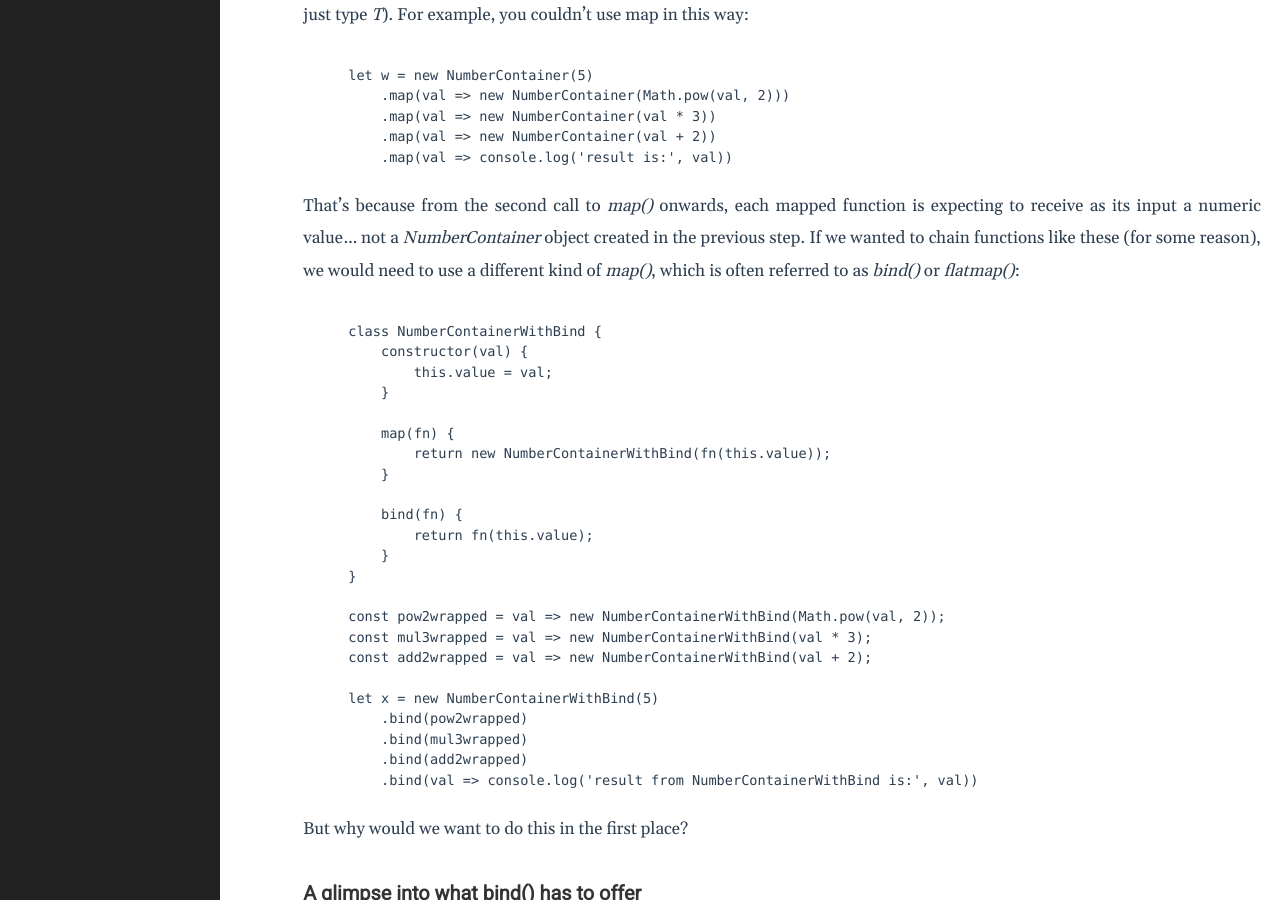
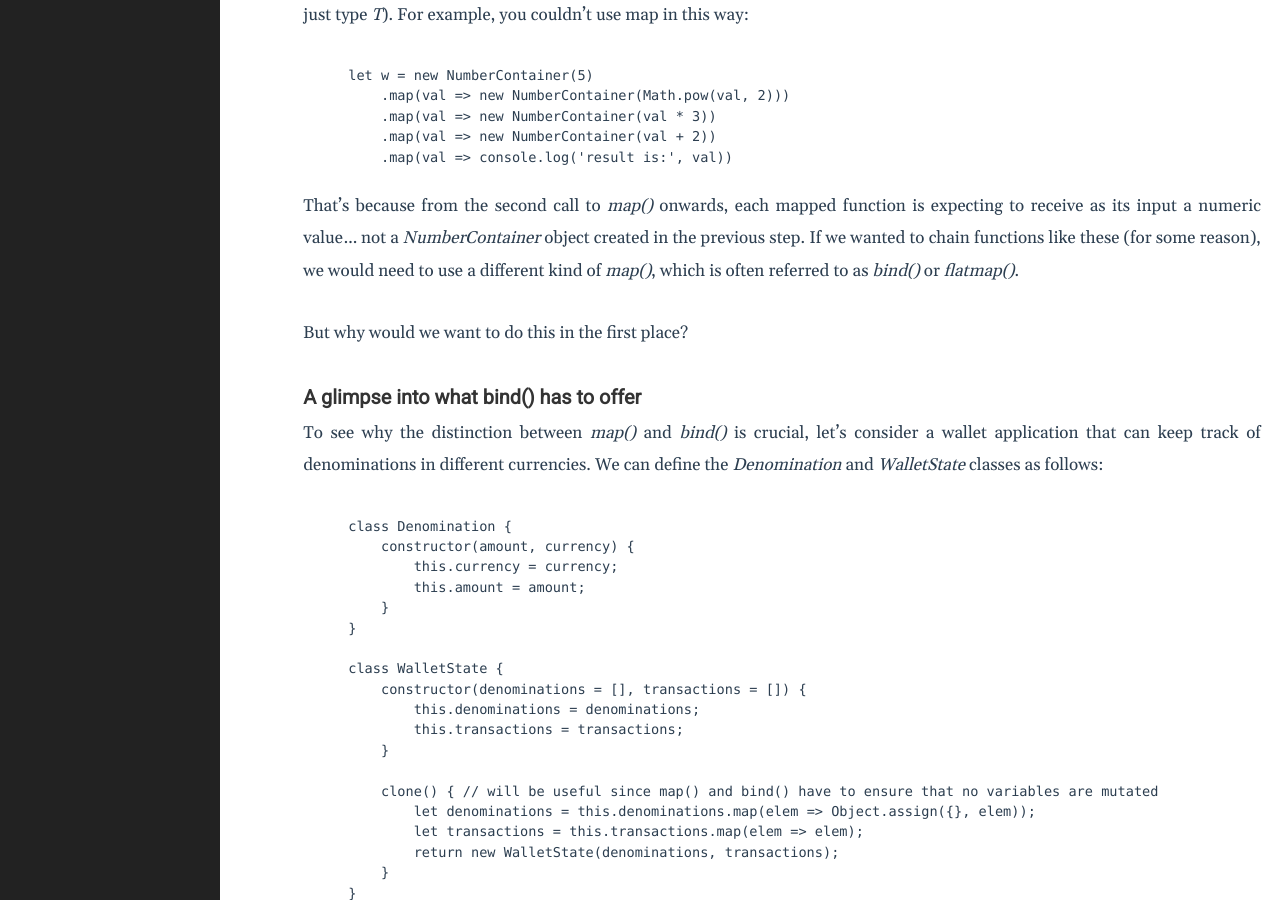
Before and after one commit to csapoadam/adamsfusions, a Jekyll site: the page built from docs/_posts/2022-07-25-monads.markdown, in a window 1280 px wide and 900 px high, scrolled down 2596 px. Built offline with Jekyll 4.4.1, drawn with Linux system fonts in a browser that asks for light colours.

Commit message:
remove unnecessary example

```diff
--- a/docs/_posts/2022-07-25-monads.markdown
+++ b/docs/_posts/2022-07-25-monads.markdown
@@ -70,34 +70,7 @@ let w = new NumberContainer(5)
     .map(val => console.log('result is:', val))
 {% endhighlight %}
 
-That's because from the second call to *map()* onwards, each mapped function is expecting to receive as its input a numeric value... not a *NumberContainer* object created in the previous step. If we wanted to chain functions like these (for some reason), we would need to use a different kind of *map()*, which is often referred to as *bind()* or *flatmap()*:
-
-{% highlight javascript %}
-class NumberContainerWithBind {
-    constructor(val) {
-        this.value = val;
-    }
-
-    map(fn) {
-        return new NumberContainerWithBind(fn(this.value));
-    }
-
-    bind(fn) {
-        return fn(this.value);
-    }
-}
-
-const pow2wrapped = val => new NumberContainerWithBind(Math.pow(val, 2));
-const mul3wrapped = val => new NumberContainerWithBind(val * 3);
-const add2wrapped = val => new NumberContainerWithBind(val + 2);
-
-let x = new NumberContainerWithBind(5)
-    .bind(pow2wrapped)
-    .bind(mul3wrapped)
-    .bind(add2wrapped)
-    .bind(val => console.log('result from NumberContainerWithBind is:', val))
-
-{% endhighlight %}
+That's because from the second call to *map()* onwards, each mapped function is expecting to receive as its input a numeric value... not a *NumberContainer* object created in the previous step. If we wanted to chain functions like these (for some reason), we would need to use a different kind of *map()*, which is often referred to as *bind()* or *flatmap()*.
 
 But why would we want to do this in the first place?
 
```
